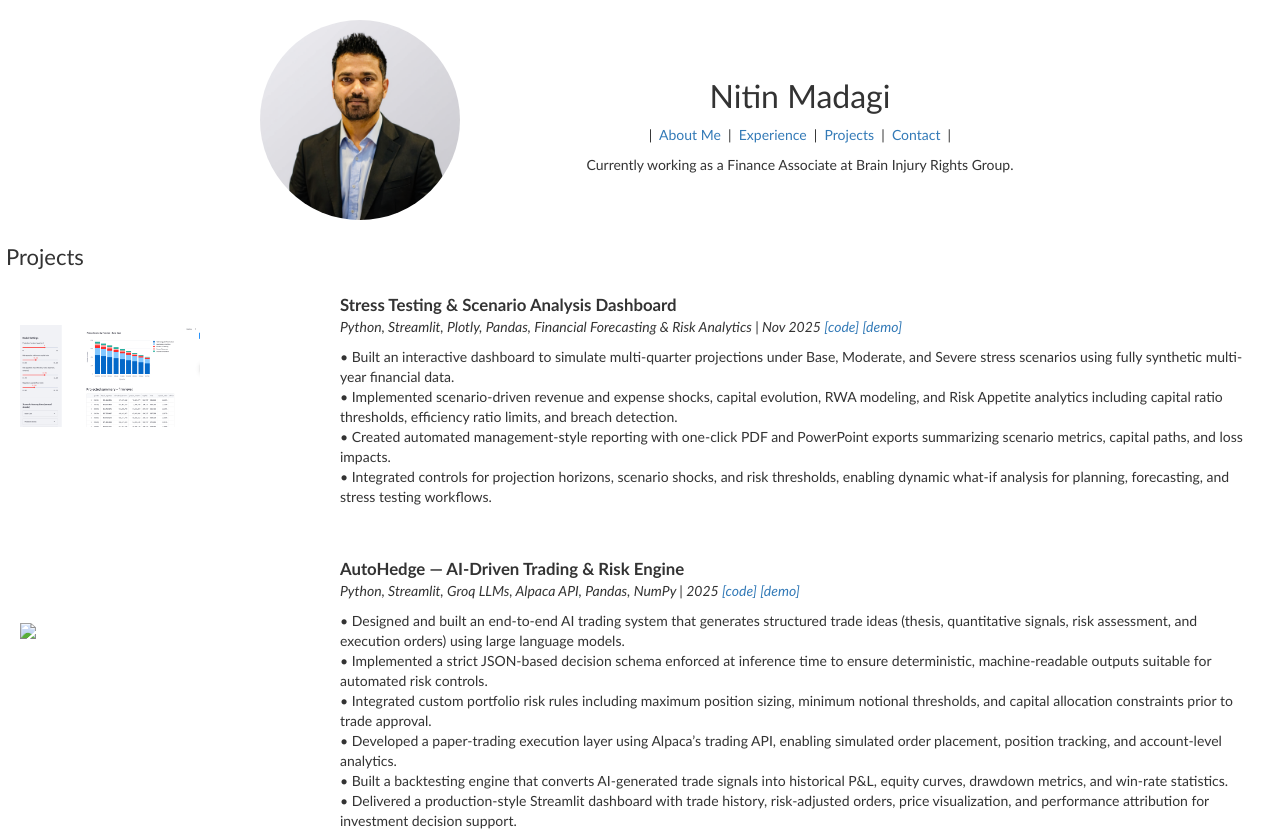
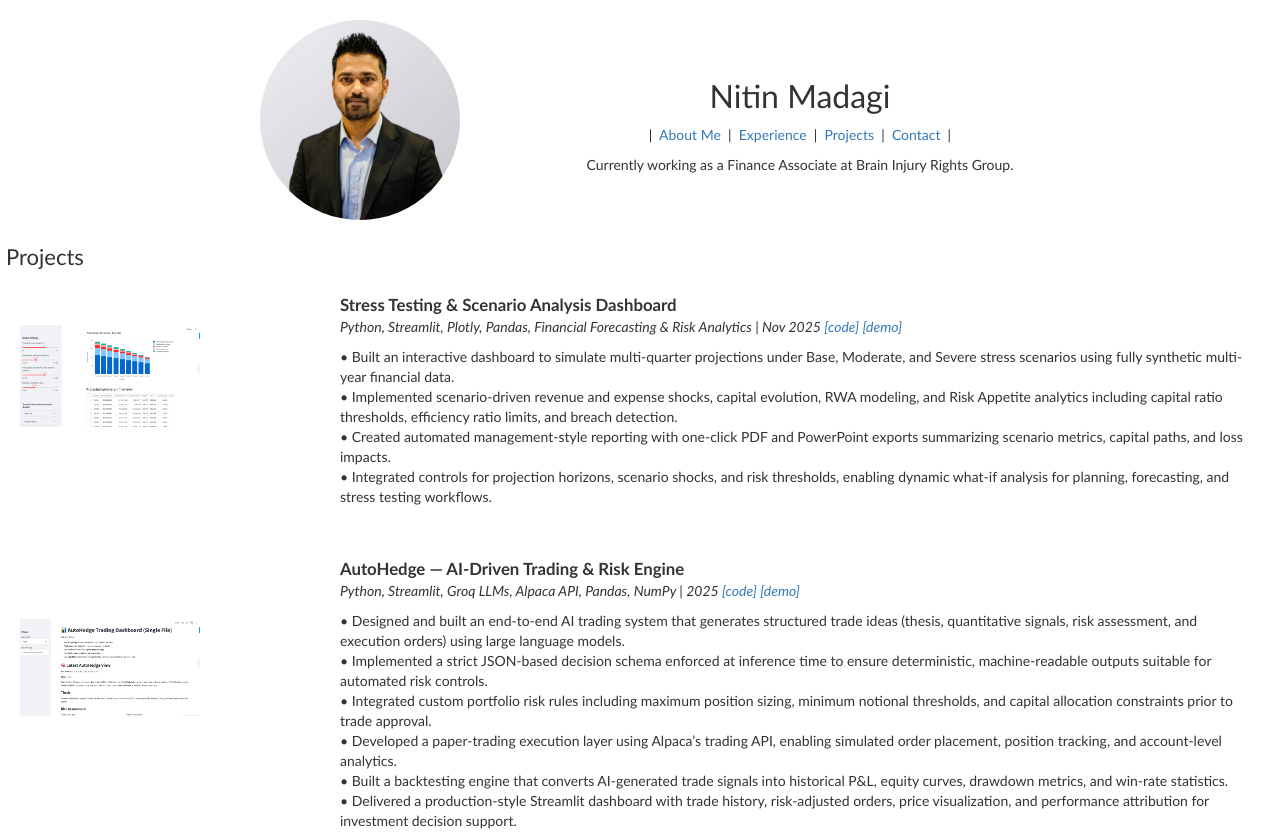
Before and after one commit to nmadagi/portfolio, a plain HTML site: page index.html in a window 1280 px wide. Shown: the top 834 px of the page. Drawn offline with nearby package versions, Linux system fonts and the light colour scheme.

Commit message:
agentnew

```diff
--- a/index.html
+++ b/index.html
@@ -102,8 +102,8 @@
     <tr>
         <td style="padding:20px;width:25%;vertical-align:middle">
             <div class="one">
-                <a href="images/AutoHedge.png">
-                    <img src="images/AutoHedge.png" width="180">
+                <a href="images/AI-Trading System.png">
+                    <img src="images/AI-Trading System.png" width="180">
                 </a>
             </div>
         </td>
@@ -112,7 +112,7 @@
             <br>
             <p><em>
                 Python, Streamlit, Groq LLMs, Alpaca API, Pandas, NumPy | 2025
-                <a href="https://github.com/nmadagi/AI-Trade-Engine" target="_blank">[code]</a>
+                <a href="https://github.com/nmadagi/AI-Trade-Engine/blob/main/autohedge_app.py" target="_blank">[code]</a>
                 <a href="https://ai-trade-engine-qwn63xtuq2ynnevmrzhha8.streamlit.app/" target="_blank">[demo]</a>
             </em></p>
             <p>
```
Also changed, not shown: images/AI-Trading System.png (added).
